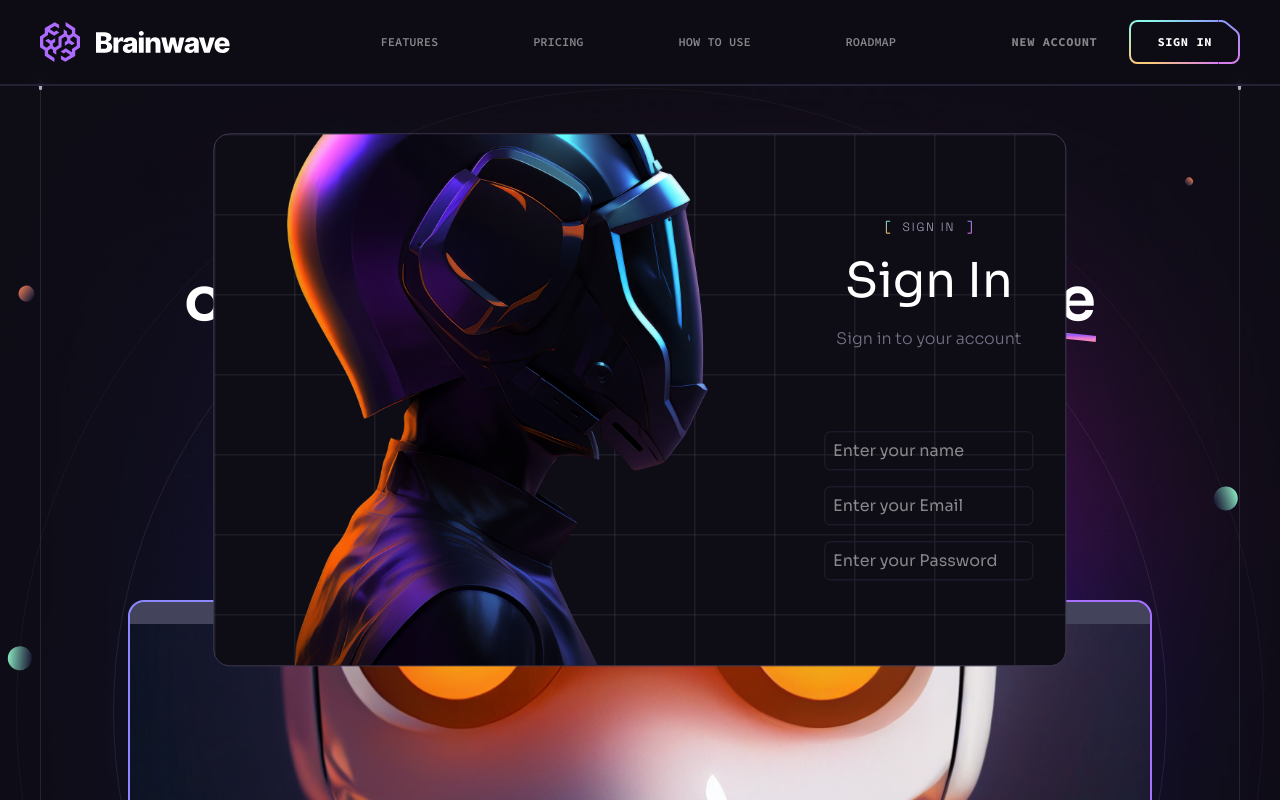
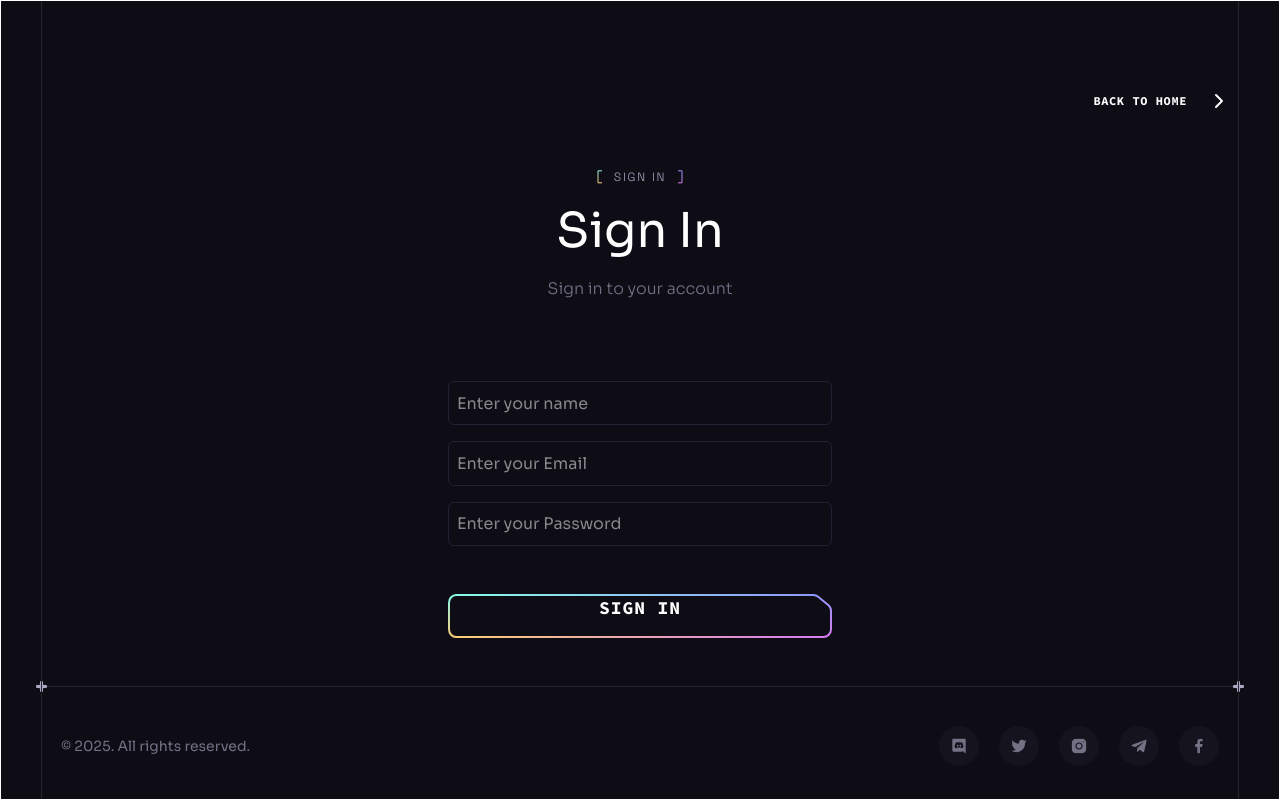
Before and after one commit to 3bdel3ziz-T/Brain-wave, a React (Vite) app: page /signIn in a window 1280 px wide. Shown: the top 800 px of the page. Built offline with nearby package versions, Linux system fonts and the light colour scheme.

Commit message:
style the signin component and add back button

```diff
--- a/src/components/Footer.tsx
+++ b/src/components/Footer.tsx
@@ -1,8 +1,8 @@
 import Section from "./Section";
 import { socials } from "../constants/socials";
-const Footer = () => {
+const Footer = ({ className }: { className?: string }) => {
 	return (
-    <Section crosses className="!px-0 !py-10">
+		<Section crosses className={`!px-0 !py-10 ${className || ""}`}>
 			<div className="container flex sm:justify-between justify-center items-center gap-10 max-sm:flex-col">
 				<p className="caption text-n-4 lg:block">
 					© {new Date().getFullYear()}. All rights reserved.
@@ -21,7 +21,8 @@ const Footer = () => {
 					))}
 				</ul>
 			</div>
-    </Section>  )
-}
+		</Section>
+	);
+};
 
-export default Footer
+export default Footer;
--- a/src/components/Heading.tsx
+++ b/src/components/Heading.tsx
@@ -13,7 +13,7 @@ const Heading = ({
 }) => {
 	return (
 		<div
-			className={`${className} max-w-[50rem] mx-auto mb-12 lg:mb-20 md:text-center`}
+			className={`max-w-[50rem] mx-auto mb-12 lg:mb-20 md:text-center ${className || ""}`}
 		>
 			{tag && <TagLine className="mb-4 md:justify-center">{tag}</TagLine>}
 			{title && <h2 className="h2">{title}</h2>}
--- a/src/components/Section.tsx
+++ b/src/components/Section.tsx
@@ -8,6 +8,7 @@ interface SectionProps {
 	crossesOffset?: string;
 	customPaddings?: boolean;
 	children?: React.ReactNode;
+	position?: string;
 }
 const Section = ({
 	className,
@@ -15,13 +16,14 @@ const Section = ({
 	crosses,
 	crossesOffset,
 	customPaddings,
+	position,
 	children,
 }: SectionProps) => {
 	return (
 		<div
 			id={id}
 			className={`
-    relative
+    ${position ? position : "relative"}
     ${
 			customPaddings ||
 			`py-10 lg:py-16 xl:py-20 ${crosses ? "lg:py-32 xl:py-40" : ""}`
--- a/src/components/SignIn.tsx
+++ b/src/components/SignIn.tsx
@@ -1,17 +1,29 @@
 import { Link } from "react-router-dom";
-import { service1 } from "../assets/index";
 import Heading from "./Heading";
+import Button from "./CustomButton";
+import Arrow from "../assets/svg/Arrow";
+import Section from "./Section";
+import Footer from "./Footer";
 
 const SignIn = () => {
 	return (
-		// <Section className="fixed w-full h-full transform -translate-x-1/2 -translate-y-1/2 z-0">
-		// 	<div>sdkfja;ls</div>
-		// </Section>
-		<section className="fixed border flex flex-row justify-evenly items-center border-n-5 rounded-2xl left-1/2 top-1/2 transform -translate-x-1/2 -translate-y-1/2 z-50 grid-web bg-n-8 w-2/3 h-2/3">
-			<img src={service1} className="relative bottom-0 h-full w-fit" alt="" />
-
-			<div className="flex flex-col justify-center items-center p-8 w-1/2">
-				<Heading title="Sign In" tag="Sign In" text="Sign in to your account" />
+		<Section position="fixed" className=" border flex flex-col gap-12 justify-evenly items-center overflow-hidden left-1/2 top-1/2 transform -translate-x-1/2 -translate-y-1/2 z-50 bg-n-8 w-full h-full">
+				<Link
+					to="/"
+					className="button w-fit p-2 pr-12 ml-auto flex items-center justify-end"
+				>
+					Back to Home
+					<Arrow />
+				</Link>
+				<div
+					className="flex flex-col justify-center items-center w-2/3 md:w-96 h-full"
+				>
+					<Heading
+						title="Sign In"
+						tag="Sign In"
+						className="mb-8 flex flex-col items-center justify-center"
+						text="Sign in to your account"
+					/>
 					<form className="flex flex-col w-full gap-4">
 						<input
 							className="border border-n-6 focus:border-n-3 w-full h-full rounded-md p-2 "
@@ -34,10 +46,12 @@ const SignIn = () => {
 							name=""
 							id=""
 						/>
+						<Button className="inline-flex text-lg mt-8">Sign In</Button>
 					</form>
 				</div>
 				{/* <Link></Link> */}
-		</section>
+				<Footer className='w-full' />
+		</Section>
 	);
 };
 
```
Lines whose indentation alone changed are shown as unchanged.
